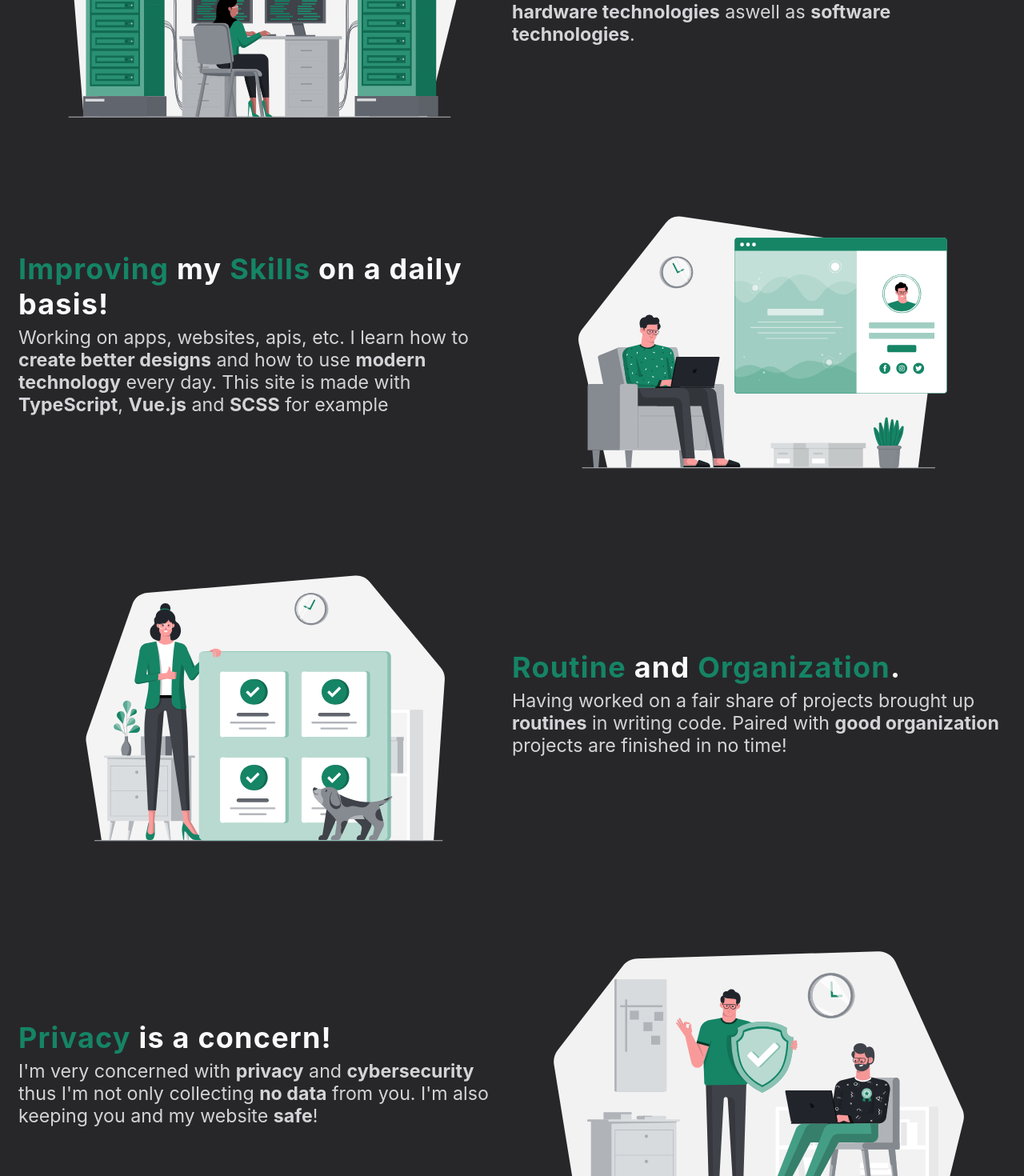
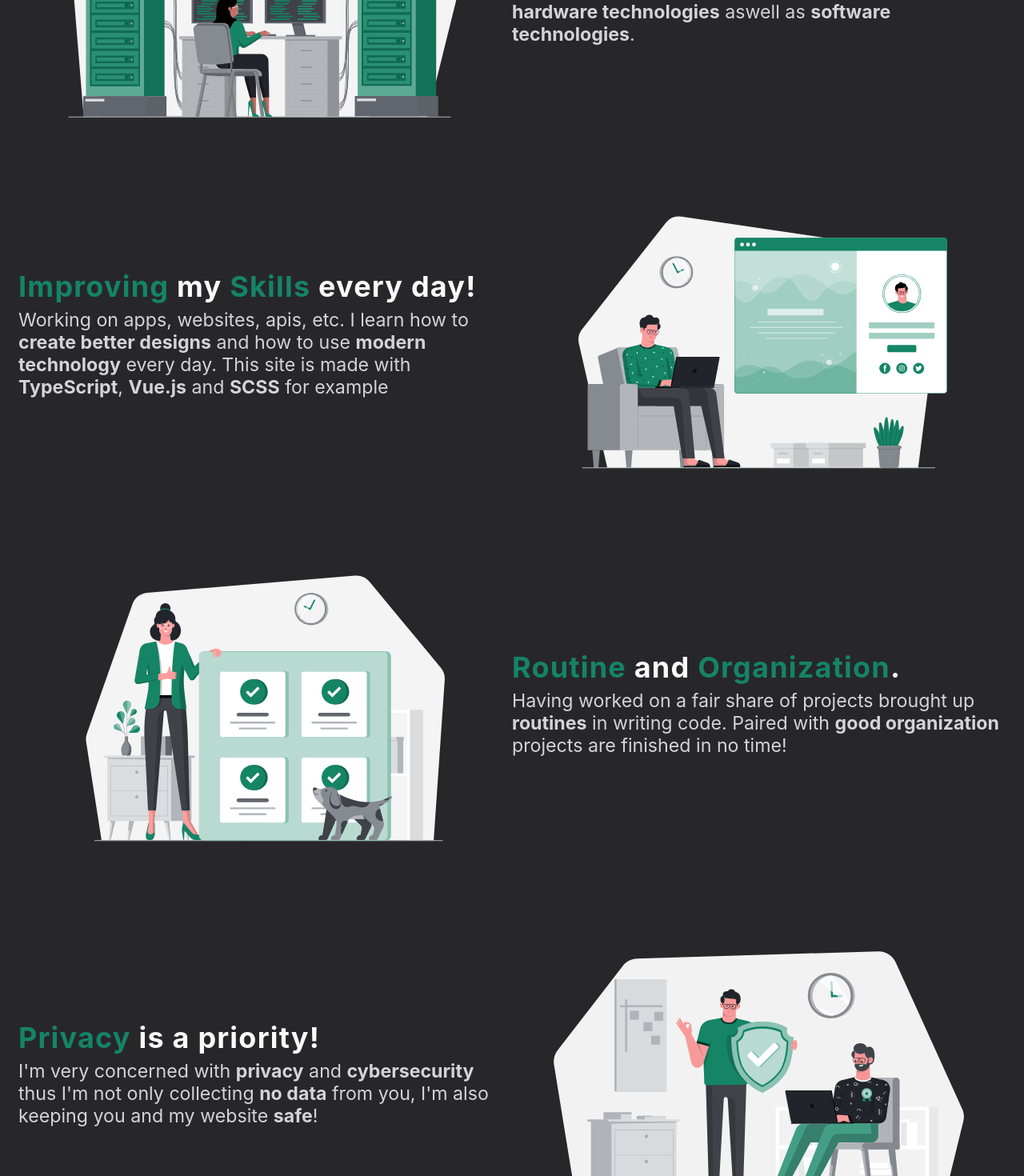
Before and after one commit to Skryvvara/vuekyne, a Vue app in the folder frontend/: page / in a window 1280 px wide. Shown: the part 1330-2800 px from the top of the page at 80% size. Built offline with nearby package versions, Linux system fonts and the light colour scheme; no server answers.

Commit message:
feat(accessibility): improved SEO, accessibilit and improved reading experience

```diff
--- a/frontend/public/index.html
+++ b/frontend/public/index.html
@@ -3,17 +3,17 @@
   <head>
     <meta charset="utf-8">
     <meta http-equiv="X-UA-Compatible" content="IE=edge">
-    <meta name="description" content="My personal web development portfolio | Darkyne">
-    <meta name="keywords" content="darkyne,xdarkyne,webdevelopment,vue,typescript,marktheidenfeld,webdesign,website,dimitri,postgres,database,webseite,datenbank">
-    <meta property="og:title" content="Darkyne | Web Development Portfolio">
-    <meta property="og:description" content="Darkyne's personal portfolio listing services and projects">
+    <meta name="description" content="Darkyne - Webdevelopment from Marktheidenfeld, Germany! Fast, Clean, Accessible Web Applications." />
+    <meta name="keywords" content="darkyne,xdarkyne,webdevelopment,vue,typescript,marktheidenfeld,97828 marktheidenfeld,germany,97828,webdesign,website,dimitri,postgres,database,webseite,datenbank">
+    <meta property="og:title" content="Darkyne | Web Development">
+    <meta property="og:description" content="Darkyne - Webdevelopment from Marktheidenfeld, Germany! Fast, Clean, Accessible web applications.">
     <meta name="viewport" content="width=device-width,initial-scale=1.0">
     <link rel="icon" href="<%= BASE_URL %>favicon.ico">
     <title><%= htmlWebpackPlugin.options.title %></title>
   </head>
 
   <body>
-    <noscript>
+    <noscript data-nosnippet>
       <strong>We're sorry but <%= htmlWebpackPlugin.options.title %> doesn't work properly without JavaScript enabled. Please enable it to continue.</strong>
     </noscript>
     <div id="root"></div>
--- a/frontend/src/components/LandingHero.vue
+++ b/frontend/src/components/LandingHero.vue
@@ -3,7 +3,7 @@
   <div class="wrapper">
     <image-hero :imageSrc="require('../assets/design_collaboration.svg')" :imageAlt="'People designing a software'" :reverse="false">
       <template v-slot:text>
-        <h1>Hi there! My name is Dimitri and I'm a <span class="app-text">Web Developer</span>.</h1>
+        <h1>Hi there! My name is Dimitri and I am a <span class="app-text">Web Developer</span>.</h1>
         <p>I create lightning fast backend, frontend and database solutions! </p>
         <base-button :href="'#about'">Learn More</base-button>
       </template>
--- a/frontend/src/components/MainHeader.vue
+++ b/frontend/src/components/MainHeader.vue
@@ -6,7 +6,7 @@
         <a class="title" href="https://darkyne.com">Darkyne</a>
       </div>
       <div class="right">
-        <button class="nav-menu-button" @click="visible = !visible"><menu-icon></menu-icon></button>
+        <button class="nav-menu-button" aria-label="Toggle mobile navigation menu" @click="visible = !visible"><menu-icon></menu-icon></button>
         <ul class="main-nav-list" :class="`main-nav-list-${visible ? 'show' : 'hidden'}`">
           <li class="main-nav-item"><a href="#home" class="main-nav-link"><home-icon></home-icon> Home</a></li>
           <li class="main-nav-item"><a href="#projects" class="main-nav-link"><code-icon></code-icon> Work</a></li>
--- a/frontend/src/components/about/AboutMeSection.vue
+++ b/frontend/src/components/about/AboutMeSection.vue
@@ -10,7 +10,7 @@
 
     <image-hero :imageSrc="require('../../assets/website.svg')" :imageAlt="'Boy looking at different UI designs'" :reverse="false">
       <template v-slot:text>
-        <h3><span class="app-text">Improving</span> my <span class="app-text">Skills</span> on a daily basis!</h3>
+        <h3><span class="app-text">Improving</span> my <span class="app-text">Skills</span> every day!</h3>
         <p>Working on apps, websites, apis, etc. I learn how to <strong>create better designs</strong> and how to use <strong>modern technology</strong> every day. This site is made with <strong>TypeScript</strong>, <strong>Vue.js</strong> and <strong>SCSS</strong> for example</p>
       </template>
     </image-hero>
@@ -24,8 +24,8 @@
 
     <image-hero :imageSrc="require('../../assets/risk_free.svg')" :imageAlt="'Girl showing completed Projects'" :reverse="false">
       <template v-slot:text>
-        <h3><span class="app-text">Privacy</span> is a concern!</h3>
-        <p>I'm very concerned with <strong>privacy</strong> and <strong>cybersecurity</strong> thus I'm not only collecting <strong>no data</strong> from you. I'm also keeping you and my website <strong>safe</strong>!</p>
+        <h3><span class="app-text">Privacy</span> is a priority!</h3>
+        <p>I'm very concerned with <strong>privacy</strong> and <strong>cybersecurity</strong> thus I'm not only collecting <strong>no data</strong> from you, I'm also keeping you and my website <strong>safe</strong>!</p>
       </template>
     </image-hero>
   </div>
```
